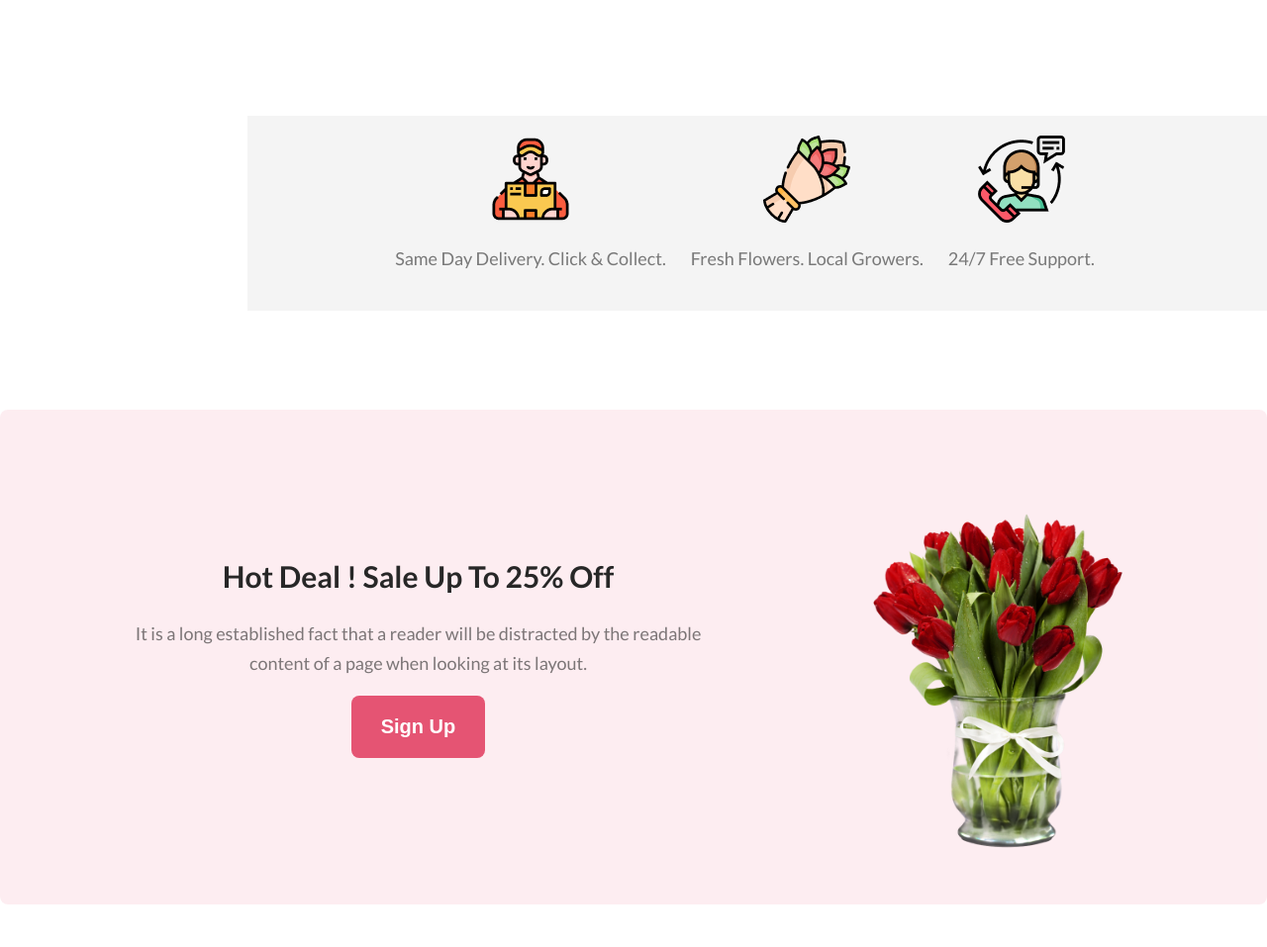
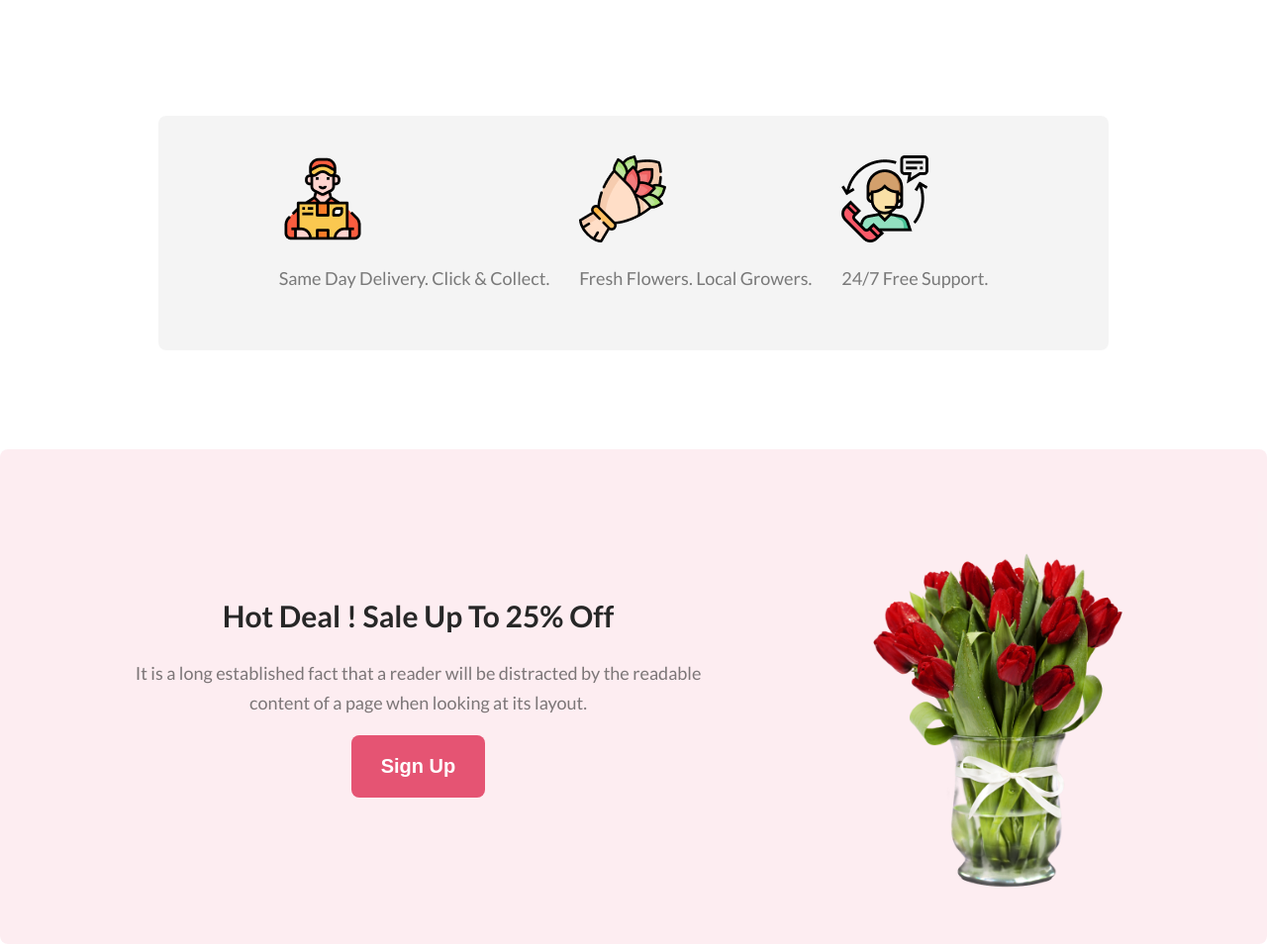
Before and after one commit to munjir033/flower-shop-assignment, a plain HTML site: page index.html in a window 1280 px wide. Shown: the part 1517-2474 px from the top of the page at 99% size. Drawn offline with Linux system fonts and the light colour scheme.

Commit message:
fixed support section

```diff
--- a/index.html
+++ b/index.html
@@ -64,7 +64,10 @@
                 </div>
         </section>
 
-        <section class="support">
+        <!-- support section -->
+
+        <section class="support-section">
+            <div class="support">
             <div>
                 <img src="Asset/Group 57.png" alt="">
                 <p class="paragraph-text">Same Day Delivery. Click & Collect.</p>
@@ -76,6 +79,7 @@
             <div>
                 <img src="Asset/Group 59.png" alt="">
                 <p class="paragraph-text">24/7 Free Support.</p>
+            </div>
             </div>
         </section>
 
--- a/styles.css
+++ b/styles.css
@@ -110,19 +110,21 @@ body{
     margin-right: 170px;
 }
 
+/* support section */
 
-.support{
-    margin-left: 250px;
-    text-align: center;
+.support-section{
     display: flex;
     justify-content: center;
-    background-color: rgba(39, 39, 39, 0.05);
     margin-bottom: 100px;
-    padding: 20px;
 }
-.support > div{
-    position: relative;
-    margin-right: 25px;
+.support{
+    width: 75vw;
+    display: flex;
+    justify-content: center;
+    gap: 30px;
+    border-radius: 8px;
+    background: rgba(39, 39, 39, 0.05);
+    padding: 40px 0px;
 }
 
 .hot-deal{
@@ -185,6 +187,7 @@ body{
     border: none;
     border-radius: 8px;
     padding: 22px 200px;
+    margin-left: 60px;
 }
 
 /* footer section */
```
